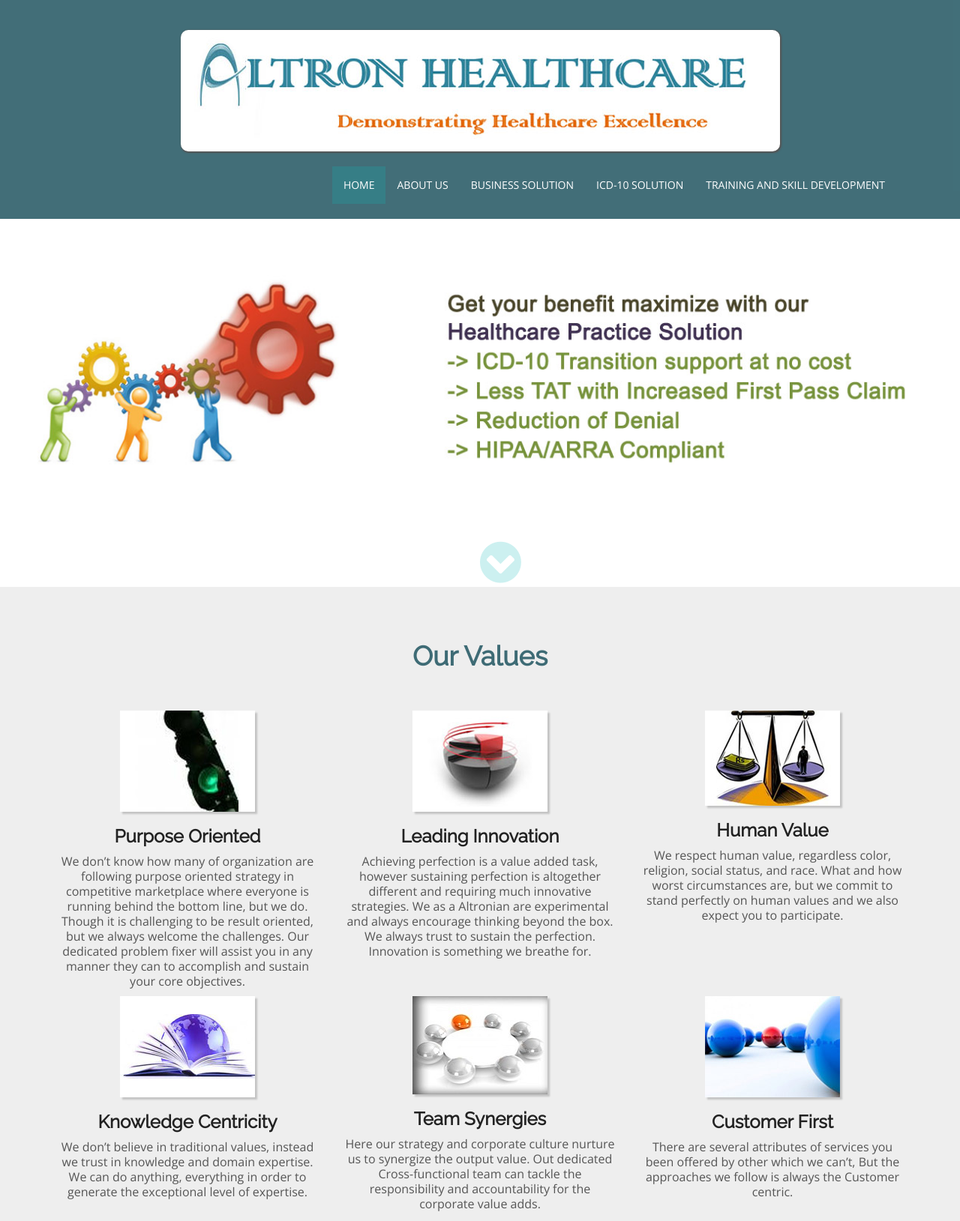
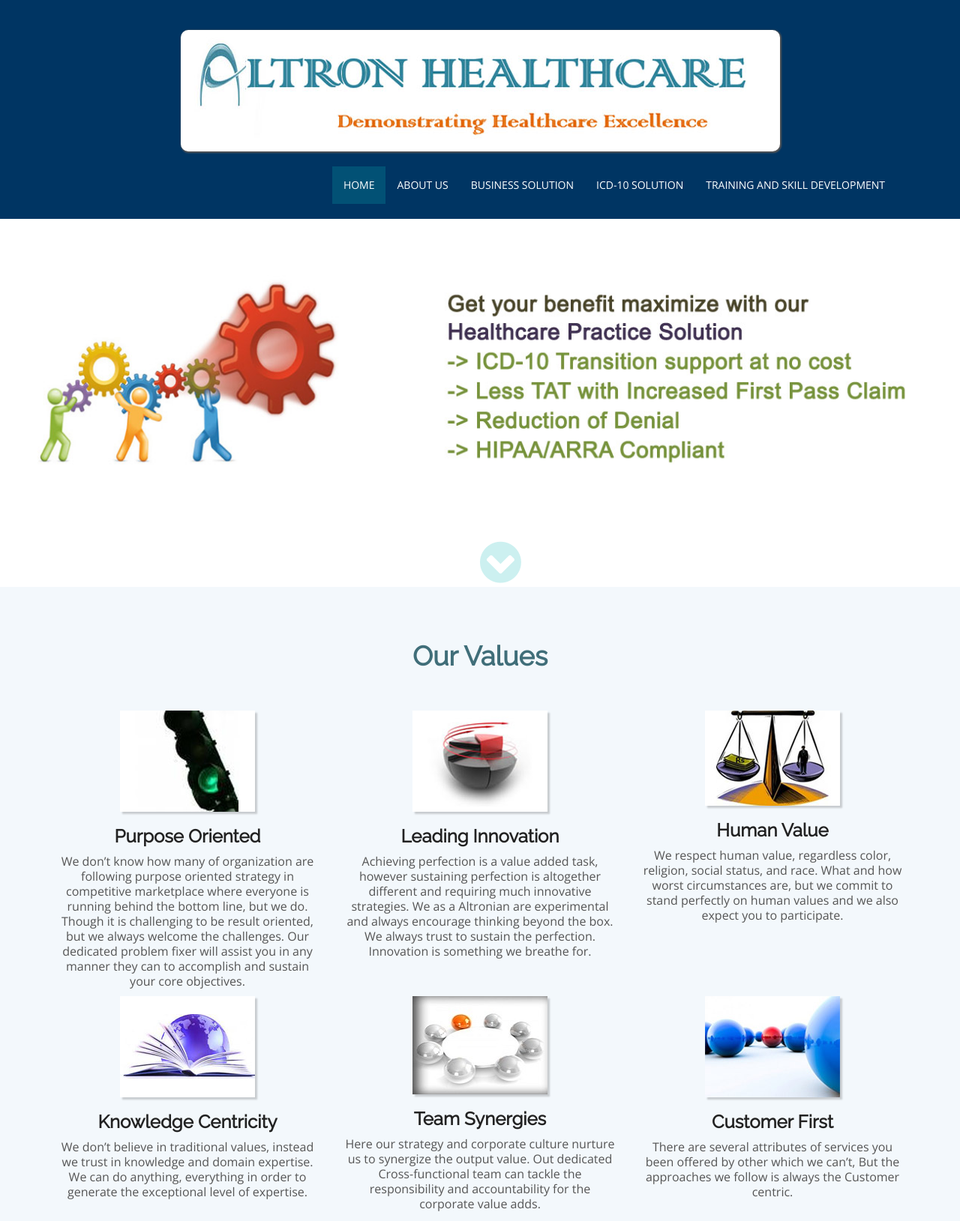
Before and after one commit to altron9/Altron-health-care, a plain HTML site: page index.html in a window 1280 px wide. Shown: the top 1629 px of the page at 75% size. Drawn offline with nearby package versions, Linux system fonts and the light colour scheme; a web font is replaced by a local one.

Commit message:
Add files via upload

```diff
--- a/css/style.css
+++ b/css/style.css
@@ -78,12 +78,12 @@ banner
     border-radius: 0px;
 }
 .navbar-default {
-    background-color: RGBA(13, 70, 83, 0.78);
+    background-color: #003563;
     padding: 20px 0;
     transition: all 0.3s;
 }
 .navbar-default {
-    background-color: RGBA(13, 70, 83, 0.78);
+    background-color:#003563;
     border: 0px;
 }
 .navbar {
@@ -302,7 +302,7 @@ doctor team
 testimonial
 ***************************************/
 #testimonial{
-    background-color: #eee;
+    background-color: #f3f8fc;
 }
 .testi-details {
     background: #fff;
@@ -449,7 +449,7 @@ contact us
 footer
 ***************************************/
 #footer{
-	background-color: #325C6A;
+	background-color: #003563;
 }
 .ftr-tle {
     height: 50px;
```
